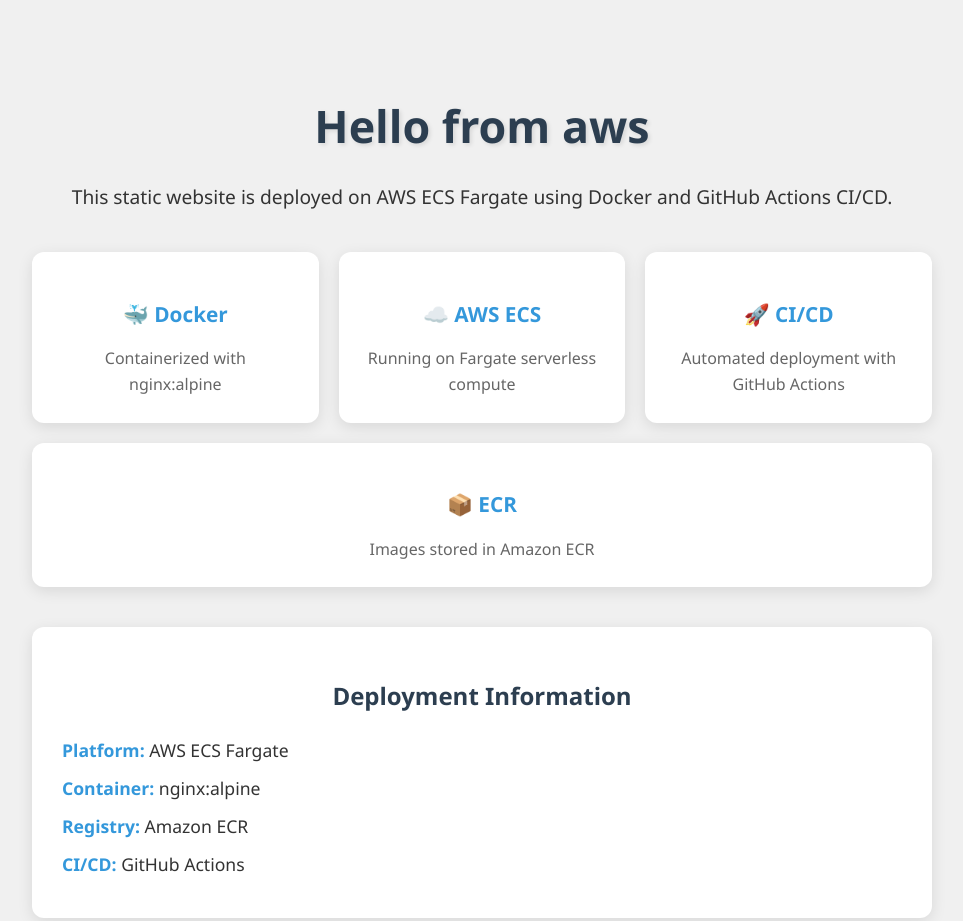
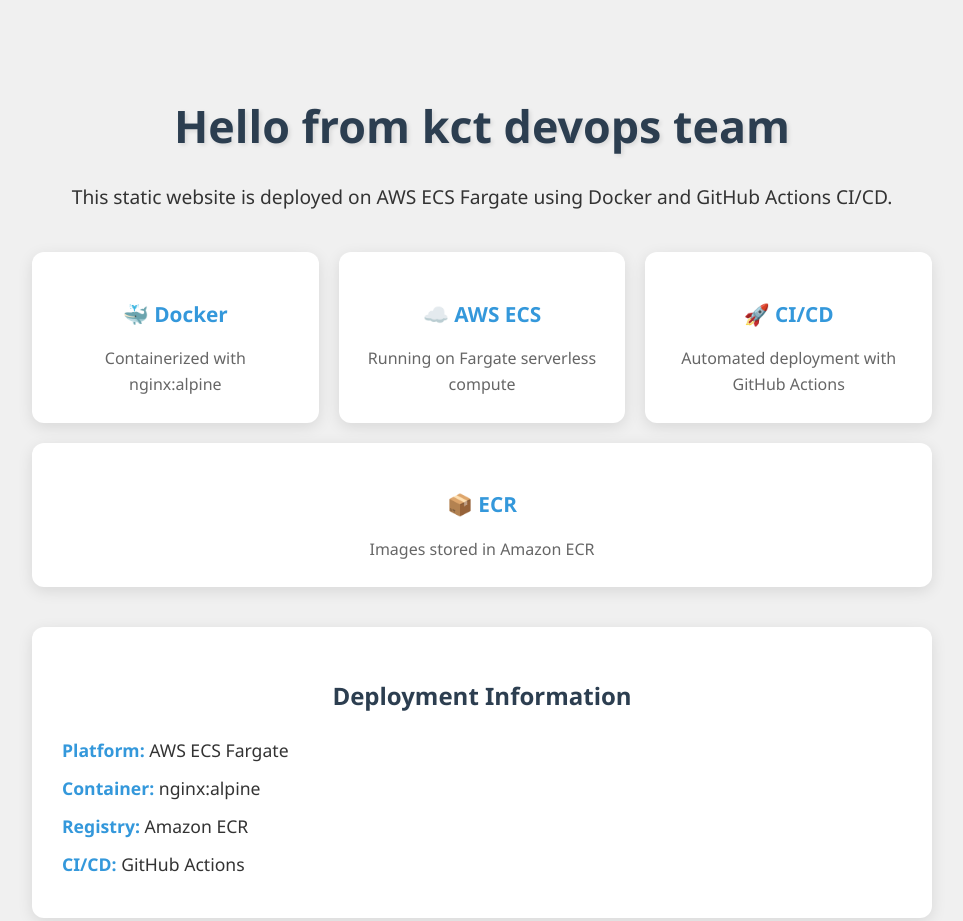
Before and after one commit to jeevanantham-aivar/cicd-docker, a plain HTML site: page index.html in a window 1280 px wide. Shown: the top 921 px of the page, without its empty margins (158-1121 px from the left). Drawn offline with Linux system fonts and the light colour scheme.

Commit message:
checking images are correctly pushed

```diff
--- a/index.html
+++ b/index.html
@@ -8,7 +8,7 @@
 </head>
 <body>
     <div class="container">
-        <h1>Hello from aws  </h1>
+        <h1>Hello from kct devops team  </h1>
         <p>This static website is deployed on AWS ECS Fargate using Docker and GitHub Actions CI/CD.</p>
 
         <div class="features">
```
